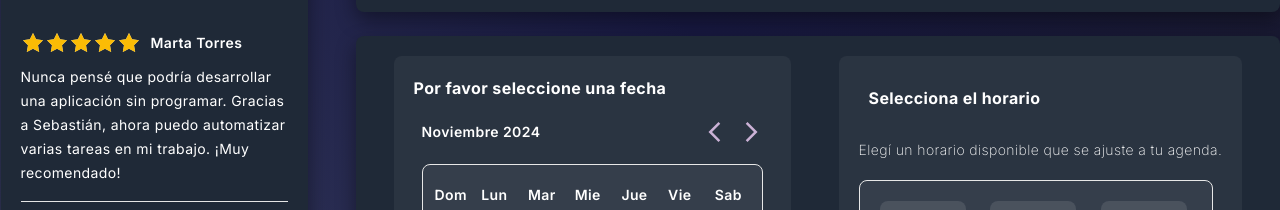
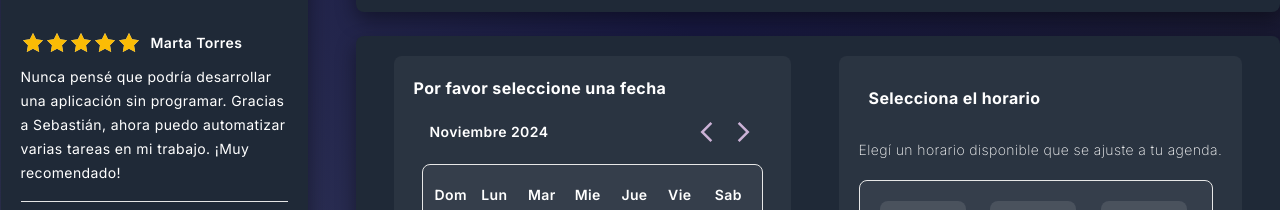
Before and after one commit to No-Country-simulation/h3-03-klowhub, a Next.js app in the folder frontend/: page /mentors/1 in a window 1280 px wide. Shown: the part 1189-1399 px from the top of the page. Built offline with nearby package versions, Linux system fonts and the light colour scheme.

Commit message:
style: update styles for DatePicker and TimePicker components

```diff
--- a/frontend/src/components/date-picker/date-picker.component.tsx
+++ b/frontend/src/components/date-picker/date-picker.component.tsx
@@ -7,7 +7,7 @@ import { Button } from "../ui/button";
 
 const CalendarHeader: FC<React.HTMLAttributes<HTMLDivElement>> = ({
   ...props
-}) => <div className="flex justify-between items-center px-2" {...props} />;
+}) => <div className="flex justify-between items-center px-4" {...props} />;
 
 const CalendarGrid: FC<React.HTMLAttributes<HTMLDivElement>> = ({
   ...props
--- a/frontend/src/components/time-picker/time-picker.component.tsx
+++ b/frontend/src/components/time-picker/time-picker.component.tsx
@@ -1,8 +1,9 @@
-'use client'
-import { useState } from "react";
+"use client";
+import { FC, useState } from "react";
 import { Button } from "../ui/button";
+import { cn } from "@/lib/utils";
 
-const TimePicker = () => {
+const TimePicker: FC<TimePicker> = ({ className }) => {
   const mockTimeSlots = [
     { time: "9:00", index: 0 },
     { time: "9:00", index: 1 },
@@ -15,16 +16,25 @@ const TimePicker = () => {
     { time: "10:00", index: 8 },
   ];
 
-    const [timeSelected, setTimeSelected] = useState<{ time: string; index: number } | null>(null);
+  const [timeSelected, setTimeSelected] = useState<{
+    time: string;
+    index: number;
+  } | null>(null);
 
   return (
-        <div className="w-[354px] bg-white/5 border-1 border-[#E7E7E7] rounded-lg p-5 grid grid-cols-3 gap-x-5 gap-y-3">
+    <div
+      className={cn(
+        "w-[354px] bg-white/5 border border-[#E7E7E7] rounded-lg p-5 grid grid-cols-3 gap-x-5 gap-y-3",
+        className
+      )}
+    >
       {mockTimeSlots.map((timeSlot) => (
         <Button
           key={timeSlot.index}
-                    className={`w-[86px] h-[48px] rounded-lg text-sm font-semibold ${timeSelected?.index === timeSlot.index
-                        ? 'bg-primary/90 text-primary-foreground'
-                        : 'bg-white/10 text-primary-100'
+          className={`w-[86px] h-[48px] rounded-lg text-sm font-semibold ${
+            timeSelected?.index === timeSlot.index
+              ? "bg-primary/90 text-primary-foreground"
+              : "bg-white/10 text-primary-100"
           }`}
           onClick={() => setTimeSelected(timeSlot)}
         >
@@ -35,4 +45,4 @@ const TimePicker = () => {
   );
 };
 
-export default TimePicker
+export default TimePicker;
--- /dev/null
+++ b/frontend/src/components/time-picker/time-picker.types.tsx
@@ -0,0 +1,3 @@
+type TimePicker = {
+  className?: string;
+};
```
Lines whose indentation alone changed are shown as unchanged.
